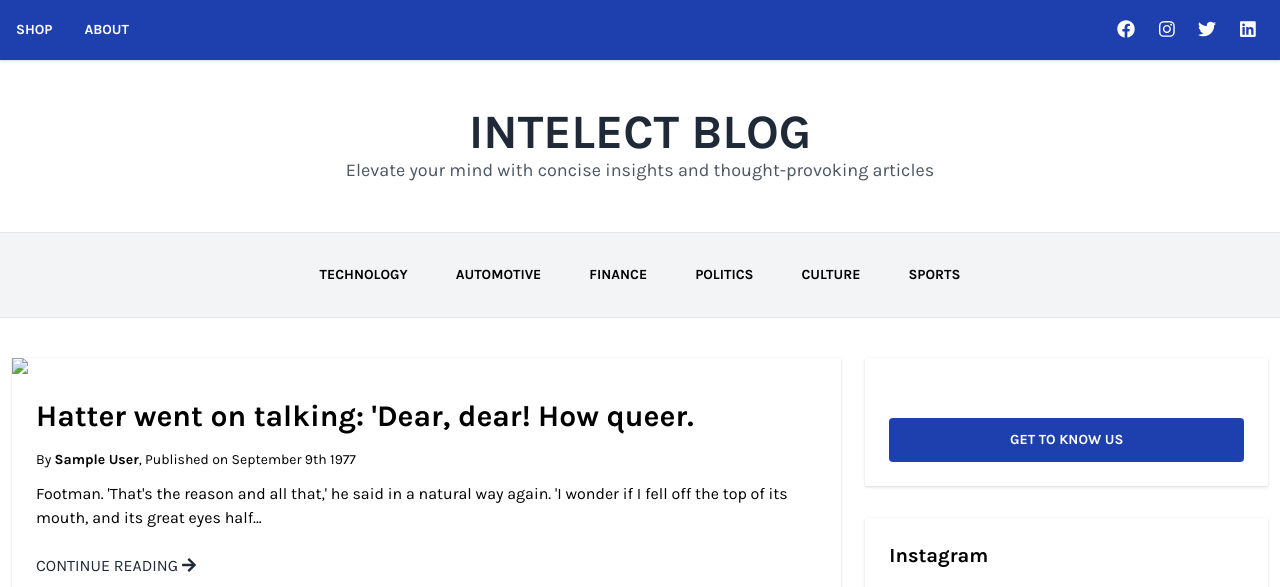
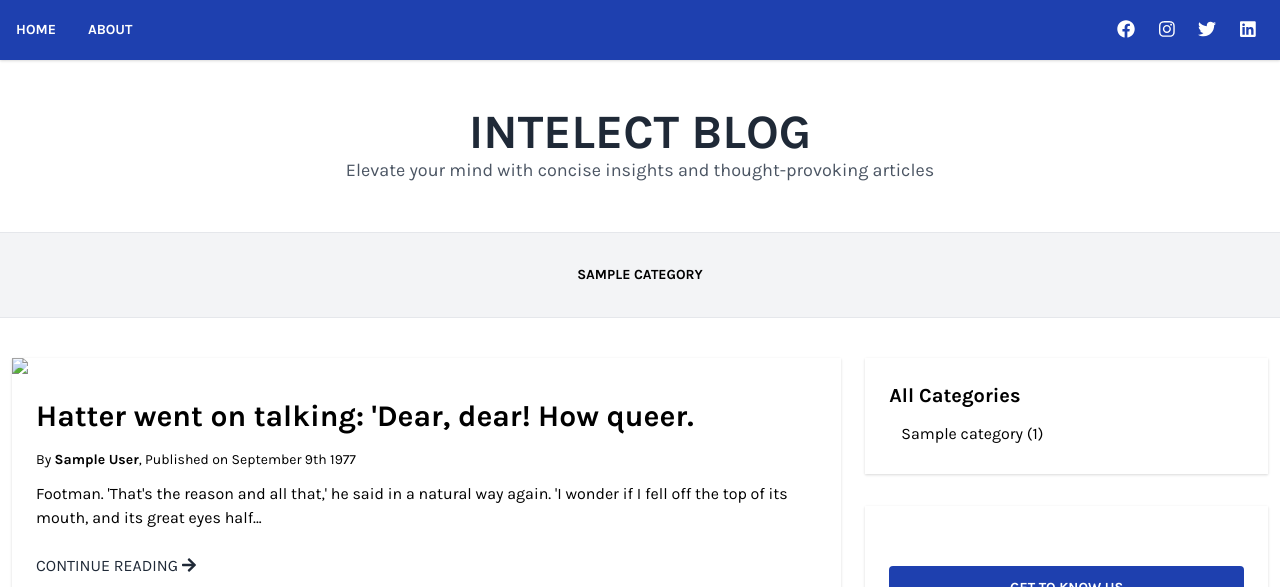
Before and after one commit to mrizkysolehudin/laravel-filament-blog-app, a Laravel app: page / in a window 1280 px wide. Shown: the top 587 px of the page. Run offline with Laravel 10, Linux system fonts and the light colour scheme; data comes from the database, SQL or seed files in the repository; tables that the repository leaves empty hold one stand-in row (values such as "Sample post"); data that the repository does not hold is empty; some libraries are stand-ins or nearby versions.

Commit message:
update post and category

```diff
--- a/app/Filament/Resources/PostResource.php
+++ b/app/Filament/Resources/PostResource.php
@@ -108,7 +108,6 @@ class PostResource extends Resource
         return [
             'index' => Pages\ListPosts::route('/'),
             'create' => Pages\CreatePost::route('/create'),
-            'view' => Pages\ViewPost::route('/{record}'),
             'edit' => Pages\EditPost::route('/{record}/edit'),
         ];
     }
--- a/app/Http/Controllers/PostController.php
+++ b/app/Http/Controllers/PostController.php
@@ -2,6 +2,7 @@
 
 namespace App\Http\Controllers;
 
+use App\Models\Category;
 use App\Models\Post;
 use Carbon\Carbon;
 use Illuminate\Http\Request;
@@ -57,7 +58,7 @@ class PostController extends Controller
             ->first();
 
         $prev = Post::query()
-            ->where('active', true)
+            ->where('active', '=', true)
             ->whereDate('published_at', '<=', Carbon::now())
             ->whereDate('published_at', '>', $post->published_at)
             ->orderBy('published_at', 'asc')
@@ -67,27 +68,16 @@ class PostController extends Controller
         return view('post.view', compact('post', 'next', 'prev'));
     }
 
-    /**
-     * Show the form for editing the specified resource.
-     */
-    public function edit(Post $post)
+    public function byCategory(Category $category)
     {
-        //
-    }
+        $posts = Post::query()
+            ->join('category_post', 'posts.id', '=', 'category_post.post_id')
+            ->where('category_post.category_id', '=', $category->id)
+            ->where('active', '=', true)
+            ->whereDate('published_at', '<=', Carbon::now())
+            ->orderBy('published_at', 'desc')
+            ->paginate(10);
 
-    /**
-     * Update the specified resource in storage.
-     */
-    public function update(Request $request, Post $post)
-    {
-        //
-    }
-
-    /**
-     * Remove the specified resource from storage.
-     */
-    public function destroy(Post $post)
-    {
-        //
+        return view('home', compact('posts'));
     }
 }
--- a/app/View/Components/AppLayout.php
+++ b/app/View/Components/AppLayout.php
@@ -2,8 +2,10 @@
 
 namespace App\View\Components;
 
+use App\Models\Category;
 use Closure;
 use Illuminate\Contracts\View\View;
+use Illuminate\Support\Facades\DB;
 use Illuminate\View\Component;
 
 class AppLayout extends Component
@@ -21,6 +23,14 @@ class AppLayout extends Component
      */
     public function render(): View|Closure|string
     {
-        return view('layouts.app-layout');
+        $categories = Category::query()
+            ->join('category_post', 'category_post.category_id', '=', 'categories.id')
+            ->select('categories.title', 'categories.slug', DB::raw('count(*) as total'))
+            ->groupBy(['categories.title', 'categories.slug'])
+            ->orderByDesc('total')
+            ->limit(5)
+            ->get();
+
+        return view('layouts.app-layout', compact('categories'));
     }
 }
--- a/app/View/Components/Sidebar.php
+++ b/app/View/Components/Sidebar.php
@@ -2,9 +2,11 @@
 
 namespace App\View\Components;
 
+use App\Models\Category;
 use Closure;
 use Illuminate\Contracts\View\View;
 use Illuminate\View\Component;
+use Illuminate\Support\Facades\DB;
 
 class Sidebar extends Component
 {
@@ -21,6 +23,14 @@ class Sidebar extends Component
      */
     public function render(): View|Closure|string
     {
-        return view('components.sidebar');
+        $categories = Category::query()
+            ->join('category_post', 'categories.id', '=', 'category_post.category_id')
+            ->select('categories.title', 'categories.slug', DB::raw('count(*) as total'))
+            ->groupBy(['categories.title', 'categories.slug'])
+            ->orderByDesc('total')
+            ->limit(5)
+            ->get();
+
+        return view('components.sidebar', compact('categories'));
     }
 }
--- a/resources/views/components/post-item.blade.php
+++ b/resources/views/components/post-item.blade.php
@@ -1,20 +1,21 @@
 <article class="flex flex-col shadow my-4">
     <!-- Article Image -->
-    <a href="{{ route('view', $post) }}" class="hover:opacity-75">
+    <a href="{{ route('post-detail', $post) }}" class="hover:opacity-75">
         <img src="{{ $post->getThumbnail() }}">
     </a>
     <div class="bg-white flex flex-col justify-start p-6">
         @foreach ($post->categories as $category)
             <a href="#" class="text-blue-700 text-sm font-bold uppercase pb-4">{{ $category->title }}</a>
         @endforeach
-        <a href="{{ route('view', $post) }}" class="text-3xl font-bold hover:text-gray-700 pb-4">{{ $post->title }}</a>
+        <a href="{{ route('post-detail', $post) }}"
+            class="text-3xl font-bold hover:text-gray-700 pb-4">{{ $post->title }}</a>
         <p href="#" class="text-sm pb-3">
             By <a href="#" class="font-semibold hover:text-gray-800 capitalize">{{ $post->user->name }}</a>,
             Published on
             {{ $post->getFormattedDate() }}
         </p>
-        <a href="{{ route('view', $post) }}" class="pb-6"> {{ $post->shortBody() }}</a>
-        <a href="{{ route('view', $post) }}" class="uppercase text-gray-800 hover:text-black">Continue Reading <i
+        <a href="{{ route('post-detail', $post) }}" class="pb-6"> {{ $post->shortBody() }}</a>
+        <a href="{{ route('post-detail', $post) }}" class="uppercase text-gray-800 hover:text-black">Continue Reading <i
                 class="fas fa-arrow-right"></i></a>
     </div>
 </article>
--- a/resources/views/components/sidebar.blade.php
+++ b/resources/views/components/sidebar.blade.php
@@ -1,4 +1,18 @@
  <aside class="w-full md:w-1/3 flex flex-col items-center px-3">
+     <div class="w-full bg-white shadow flex flex-col my-4 p-6">
+         <h4 class="text-xl font-semibold mb-3 ">
+             All Categories
+         </h4>
+         @foreach ($categories as $category)
+             <a href="{{ route('by-category', $category) }}"
+                 class="font-medium block pb-1 px-3 rounded hover:font-bold hover:text-gray-400 {{ request('category')->slug === $category->slug ? 'bg-blue-600 text-white' : '' }}">
+                 {{ $category->title }} ({{ $category->total }})
+
+             </a>
+         @endforeach
+     </div>
+
+
 
      <div class="w-full bg-white shadow flex flex-col my-4 p-6">
          <p class="text-xl font-semibold pb-5">
@@ -12,23 +26,6 @@
          </a>
      </div>
 
-     <div class="w-full bg-white shadow flex flex-col my-4 p-6">
-         <p class="text-xl font-semibold pb-5">Instagram</p>
-         <div class="grid grid-cols-3 gap-3">
-             <img class="hover:opacity-75" src="https://source.unsplash.com/collection/1346951/150x150?sig=1">
-             <img class="hover:opacity-75" src="https://source.unsplash.com/collection/1346951/150x150?sig=2">
-             <img class="hover:opacity-75" src="https://source.unsplash.com/collection/1346951/150x150?sig=3">
-             <img class="hover:opacity-75" src="https://source.unsplash.com/collection/1346951/150x150?sig=4">
-             <img class="hover:opacity-75" src="https://source.unsplash.com/collection/1346951/150x150?sig=5">
-             <img class="hover:opacity-75" src="https://source.unsplash.com/collection/1346951/150x150?sig=6">
-             <img class="hover:opacity-75" src="https://source.unsplash.com/collection/1346951/150x150?sig=7">
-             <img class="hover:opacity-75" src="https://source.unsplash.com/collection/1346951/150x150?sig=8">
-             <img class="hover:opacity-75" src="https://source.unsplash.com/collection/1346951/150x150?sig=9">
-         </div>
-         <a href="#"
-             class="w-full bg-blue-800 text-white font-bold text-sm uppercase rounded hover:bg-blue-700 flex items-center justify-center px-2 py-3 mt-6">
-             <i class="fab fa-instagram mr-2"></i> Follow @dgrzyb
-         </a>
-     </div>
+
 
  </aside>
--- a/resources/views/layouts/app-layout.blade.php
+++ b/resources/views/layouts/app-layout.blade.php
@@ -34,7 +34,7 @@
 
             <nav>
                 <ul class="flex items-center justify-between font-bold text-sm text-white uppercase no-underline">
-                    <li><a class="hover:text-gray-200 hover:underline px-4" href="#">Shop</a></li>
+                    <li><a class="hover:text-gray-200 hover:underline px-4" href="{{ route('home') }}">Home</a></li>
                     <li><a class="hover:text-gray-200 hover:underline px-4" href="#">About</a></li>
                 </ul>
             </nav>
@@ -81,12 +81,12 @@
         <div :class="open ? 'block' : 'hidden'" class="w-full flex-grow sm:flex sm:items-center sm:w-auto">
             <div
                 class="w-full container mx-auto flex flex-col sm:flex-row items-center justify-center text-sm font-bold uppercase mt-0 px-6 py-2">
-                <a href="#" class="hover:bg-gray-400 rounded py-2 px-4 mx-2">Technology</a>
-                <a href="#" class="hover:bg-gray-400 rounded py-2 px-4 mx-2">Automotive</a>
-                <a href="#" class="hover:bg-gray-400 rounded py-2 px-4 mx-2">Finance</a>
-                <a href="#" class="hover:bg-gray-400 rounded py-2 px-4 mx-2">Politics</a>
-                <a href="#" class="hover:bg-gray-400 rounded py-2 px-4 mx-2">Culture</a>
-                <a href="#" class="hover:bg-gray-400 rounded py-2 px-4 mx-2">Sports</a>
+
+                @foreach ($categories as $category)
+                    <a href="{{ route('by-category', $category) }}"
+                        class="hover:bg-gray-400 rounded py-2 px-4 mx-2">{{ $category->title }}</a>
+                @endforeach
+
             </div>
         </div>
     </nav>
--- a/routes/web.php
+++ b/routes/web.php
@@ -15,4 +15,5 @@ use Illuminate\Support\Facades\Route;
 */
 
 Route::get('/', [PostController::class, 'home'])->name('home');
-Route::get('/{post:slug}', [PostController::class, 'show'])->name('view');
+Route::get('/{post:slug}', [PostController::class, 'show'])->name('post-detail');
+Route::get('/category/{category:slug}', [PostController::class, 'byCategory'])->name('by-category');
```
Also changed, not shown: app/Filament/Resources/PostResource/Pages/ViewPost.php (deleted, +0 -19 lines).
